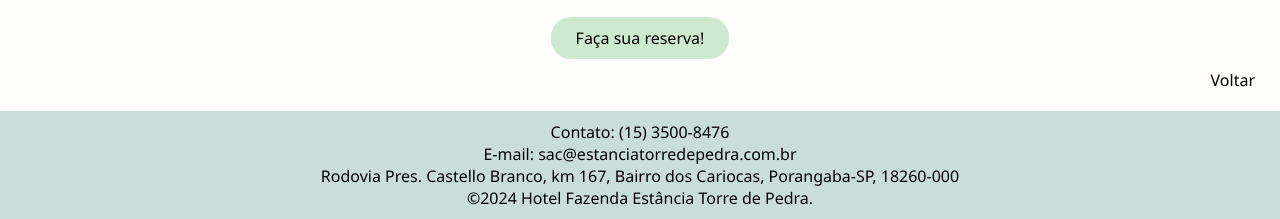
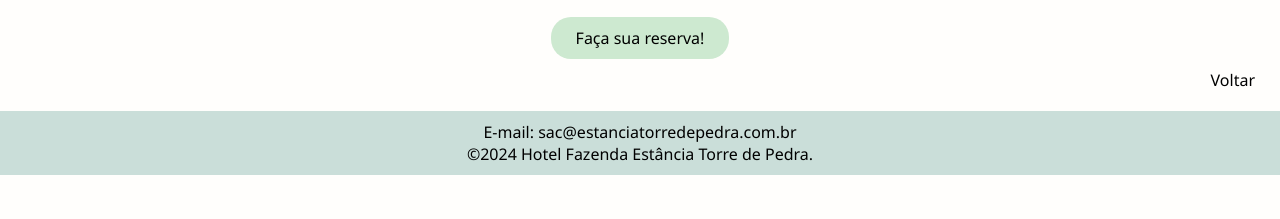
Before and after one commit to devfreitas/checkpoint_front, a plain HTML site: page html/suites/ssr.html in a window 1280 px wide. Shown: the part 654-873 px from the top of the page. After the commit the page ends 829 px from the top, so only its background shows below. Drawn offline with Linux system fonts and the light colour scheme.

Commit message:
Update ssr.html

```diff
--- a/html/suites/ssr.html
+++ b/html/suites/ssr.html
@@ -42,8 +42,7 @@
 </main>
     <div class="voltar"><a href="/html/acomodacoes.html">Voltar</a></div>
     <footer>
-        <p>Contato: (15) 3500-8476<br>E-mail: sac@estanciatorredepedra.com.br<br>Rodovia Pres. Castello Branco, km 167,
-            Bairro dos Cariocas, Porangaba-SP, 18260-000<br>©2024 Hotel Fazenda Estância Torre de Pedra.</p>
+        <p>E-mail: sac@estanciatorredepedra.com.br<br>©2024 Hotel Fazenda Estância Torre de Pedra.</p>
     </footer>
 </body>
 
```
